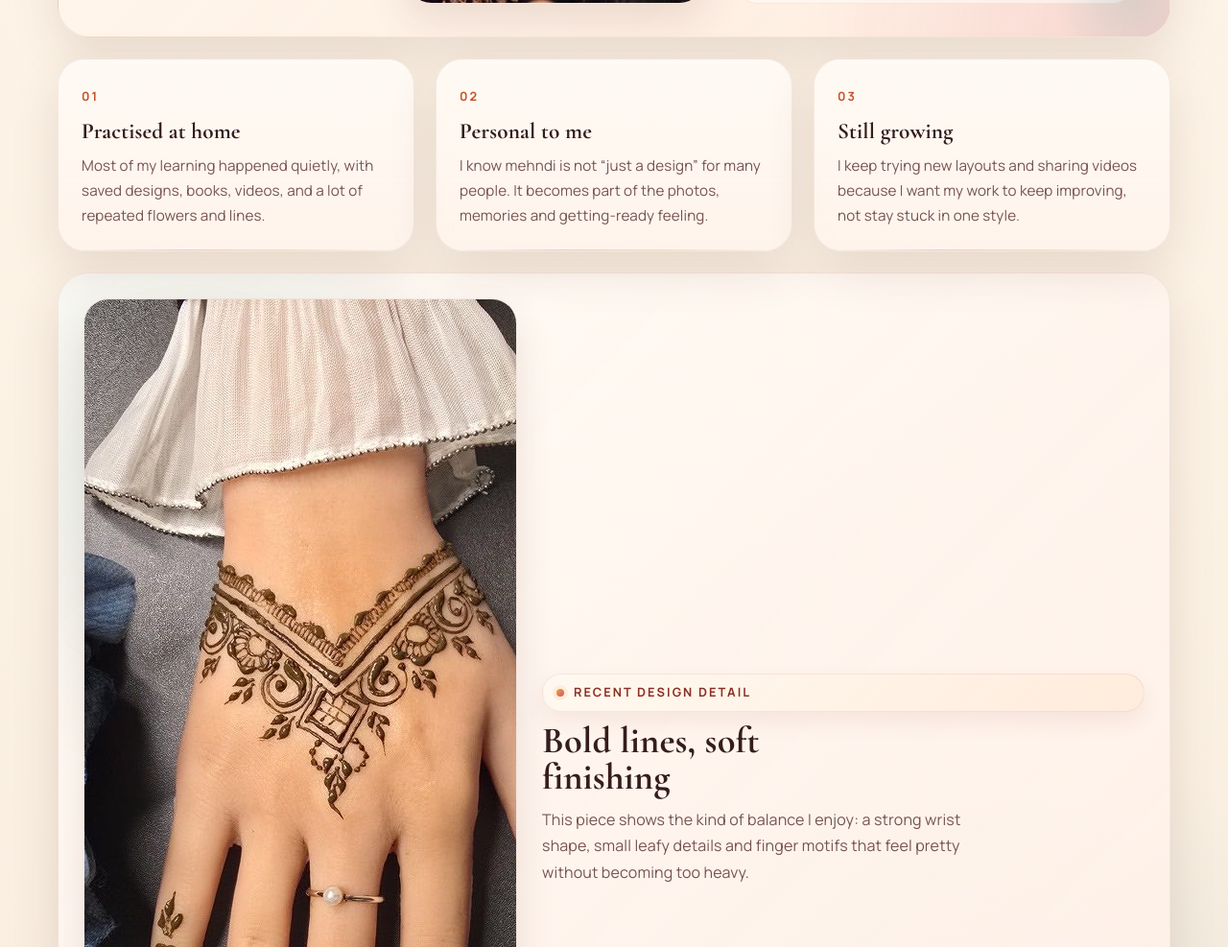
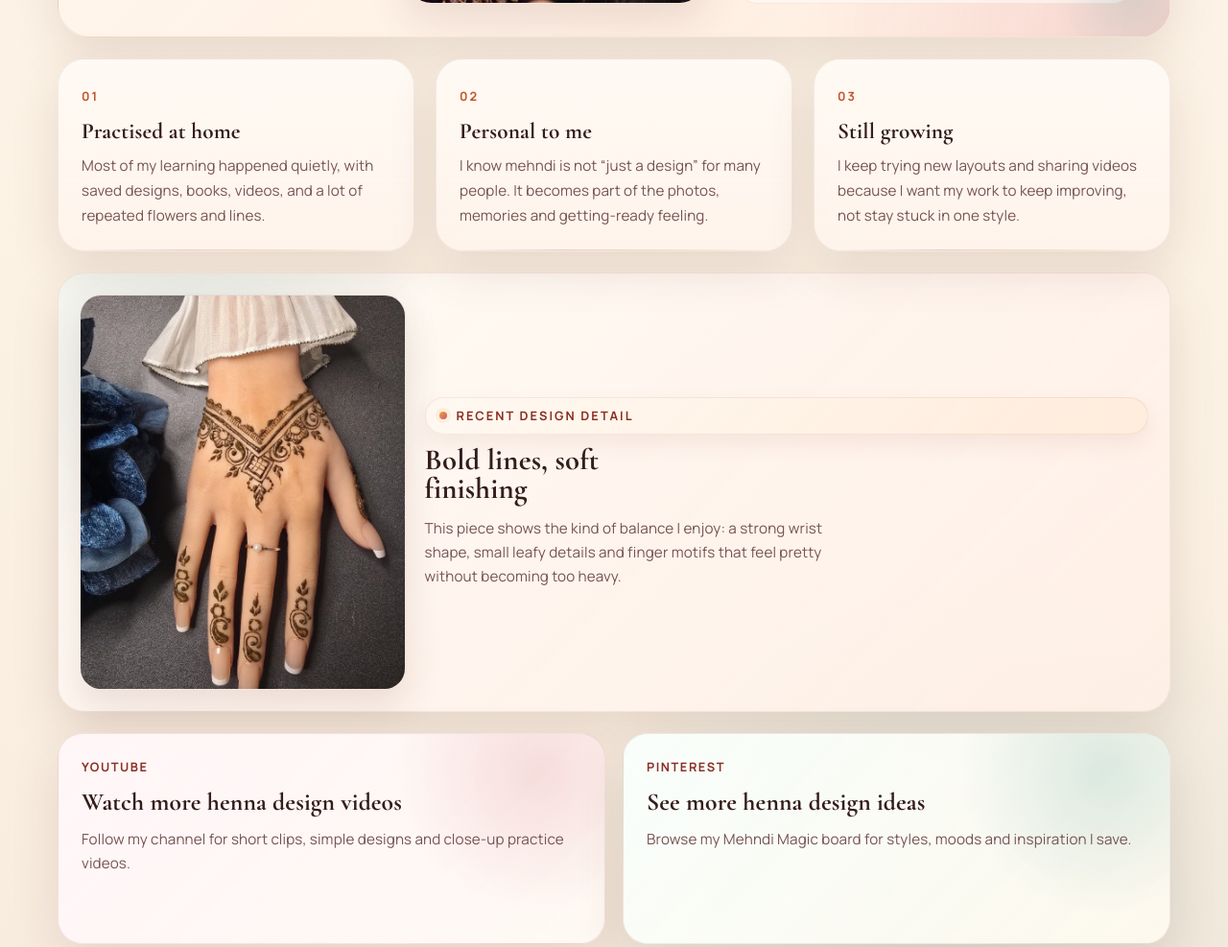
Before and after one commit to iamtanyak/mehndi-aura, a website: page meet-tanya.html in a window 1280 px wide. Shown: the part 844-1831 px from the top of the page at 96% size. Drawn offline with nearby package versions, Linux system fonts and the light colour scheme.

Commit message:
Update homepage videos and follow cards

```diff
--- a/meet-tanya.html
+++ b/meet-tanya.html
@@ -776,11 +776,11 @@
     .bottom-design {
       margin-top: 22px;
       display: grid;
-      grid-template-columns: minmax(0, 0.72fr) minmax(0, 1fr);
-      gap: 26px;
+      grid-template-columns: minmax(220px, 0.45fr) minmax(0, 1fr);
+      gap: 20px;
       align-items: center;
-      padding: 26px;
-      border-radius: 32px;
+      padding: 22px;
+      border-radius: 28px;
       background:
         radial-gradient(circle at 12% 20%, rgba(47, 141, 133, 0.12), transparent 24%),
         linear-gradient(135deg, rgba(255, 251, 246, 0.96), rgba(255, 239, 230, 0.9));
@@ -790,14 +790,15 @@
 
     .bottom-design figure {
       margin: 0;
-      border-radius: 26px;
+      border-radius: 22px;
       overflow: hidden;
       border: 1px solid rgba(138, 47, 36, 0.08);
       box-shadow: 0 18px 38px rgba(96, 44, 36, 0.12);
     }
 
     .bottom-design img {
-      aspect-ratio: 4 / 5;
+      width: 100%;
+      height: clamp(280px, 32vw, 420px);
       object-fit: cover;
       object-position: center 42%;
     }
@@ -810,9 +811,9 @@
 
     .bottom-design-copy h3 {
       margin: 0;
-      max-width: 13ch;
+      max-width: 14ch;
       font-family: "Cormorant Garamond", serif;
-      font-size: clamp(2rem, 3vw, 3rem);
+      font-size: clamp(1.75rem, 2.4vw, 2.45rem);
       line-height: 0.98;
     }
 
@@ -820,6 +821,56 @@
       margin: 0;
       max-width: 48ch;
       color: var(--muted);
+      font-size: var(--font-body-sm);
+      line-height: 1.65;
+    }
+
+    .creator-links {
+      margin-top: 22px;
+      display: grid;
+      grid-template-columns: repeat(2, minmax(0, 1fr));
+      gap: 18px;
+    }
+
+    .creator-card {
+      display: grid;
+      gap: 12px;
+      align-content: start;
+      min-height: 220px;
+      padding: 24px;
+      border-radius: 26px;
+      color: var(--ink);
+      text-decoration: none;
+      background:
+        radial-gradient(circle at 88% 18%, rgba(197, 65, 78, 0.15), transparent 28%),
+        linear-gradient(135deg, rgba(255, 246, 248, 0.96), rgba(255, 250, 245, 0.9));
+      border: 1px solid rgba(138, 47, 36, 0.1);
+      box-shadow: var(--shadow);
+      transition: transform 180ms ease, box-shadow 180ms ease;
+    }
+
+    .creator-card:nth-child(2) {
+      background:
+        radial-gradient(circle at 88% 18%, rgba(47, 141, 133, 0.16), transparent 28%),
+        linear-gradient(135deg, rgba(248, 255, 252, 0.96), rgba(255, 250, 239, 0.9));
+    }
+
+    .creator-card:hover,
+    .creator-card:focus-visible {
+      transform: translateY(-2px);
+      box-shadow: 0 22px 44px rgba(96, 44, 36, 0.16);
+    }
+
+    .creator-card strong {
+      font-family: "Cormorant Garamond", serif;
+      font-size: clamp(1.45rem, 2vw, 1.9rem);
+      line-height: 1.05;
+    }
+
+    .creator-card span:last-child {
+      color: var(--muted);
+      font-size: var(--font-body-sm);
+      line-height: 1.65;
     }
 
     .about-title .btn {
@@ -2046,6 +2097,7 @@
       .process-layout,
       .about-panel,
       .bottom-design,
+      .creator-links,
       .cards,
       .packages-grid,
       .faq-grid,
@@ -2531,6 +2583,19 @@
           </div>
         </div>
 
+        <div class="creator-links" aria-label="Follow Tanya for more henna ideas">
+          <a class="creator-card" href="https://www.youtube.com/@trinraj?sub_confirmation=1" target="_blank" rel="noreferrer">
+            <span class="social-label">YouTube</span>
+            <strong>Watch more henna design videos</strong>
+            <span>Follow my channel for short clips, simple designs and close-up practice videos.</span>
+          </a>
+          <a class="creator-card" href="https://uk.pinterest.com/tanyak172003/mehndi-magic/" target="_blank" rel="noreferrer">
+            <span class="social-label">Pinterest</span>
+            <strong>See more henna design ideas</strong>
+            <span>Browse my Mehndi Magic board for styles, moods and inspiration I save.</span>
+          </a>
+        </div>
+
       </div>
     </section>
 
--- a/server.js
+++ b/server.js
@@ -98,6 +98,7 @@ const CONTENT_SECURITY_POLICY = [
   "style-src 'self' 'unsafe-inline' https://fonts.googleapis.com",
   "script-src 'self' 'unsafe-inline'",
   "connect-src 'self' https://wa.me https://www.youtube.com",
+  "frame-src 'self' https://www.youtube.com https://www.youtube-nocookie.com",
   "upgrade-insecure-requests"
 ].join("; ");
 
```
Also changed, not shown: index.html (+21 -22 lines).
